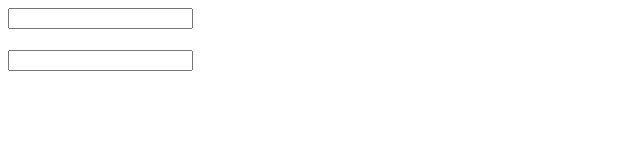
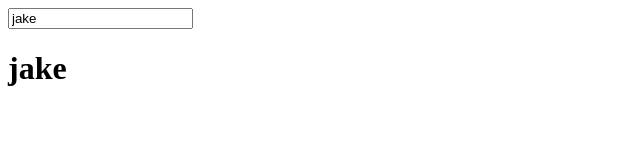
Before and after one commit to Henderson-da-rocha-porfirio/AngularJS-Fundamentos, a plain HTML site: page index.html in a window 1280 px wide. Shown: the whole page, without its empty margins (0-640 px from the left). Drawn offline with nearby package versions, Linux system fonts and the light colour scheme.

Commit message:
#1_commit_

```diff
--- a/application.js
+++ b/application.js
@@ -1,9 +1,10 @@
 var app = angular.module('app', []);
 
 app.controller('MainController', function ($scope) {
+    $scope.mydata = {val: "jake"}
+
+    $scope.$watch('mydata.val', function(newval) {
+        $scope.mydata.toolong = newval.length > 15
+    })
 
 })
-
-app.controller('SubController', function ($scope) {
-
-})
--- a/index.html
+++ b/index.html
@@ -5,12 +5,7 @@
     <input ng-model="mydata.val">
     <h1>{{mydata.val}}</h1>
 
-    <div ng-controller="SubController">
-      <input ng-model="mydata.val">
-      <h1>{{mydata.val}}</h1>
-      <!-- button ng-click="mydata='123'">123</button>
-        <h1>{{mydata}}</h1> -->
-    </div>
+    <span ng-show="mydata.toolong">Name is too long</span>
   </div>
 
   <script type="text/javascript" src="https://ajax.googleapis.com/ajax/libs/angularjs/1.2.0/angular.min.js"></script>
```
